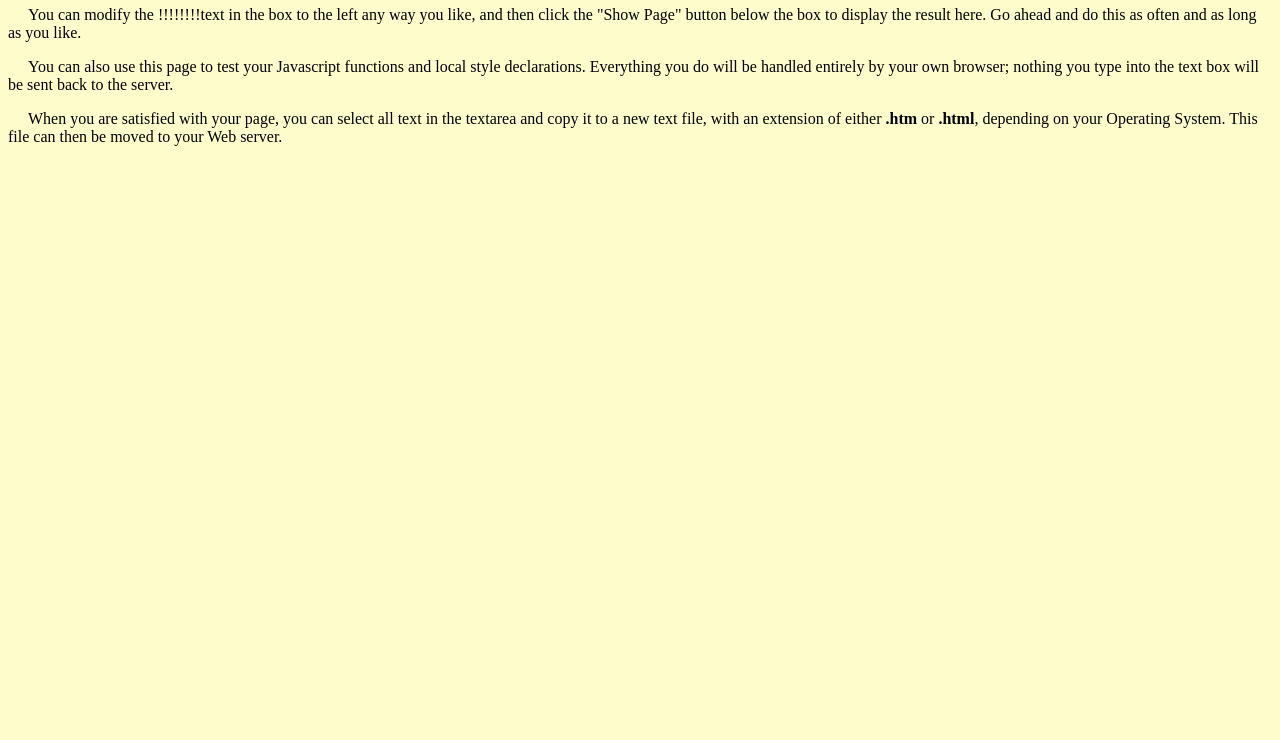
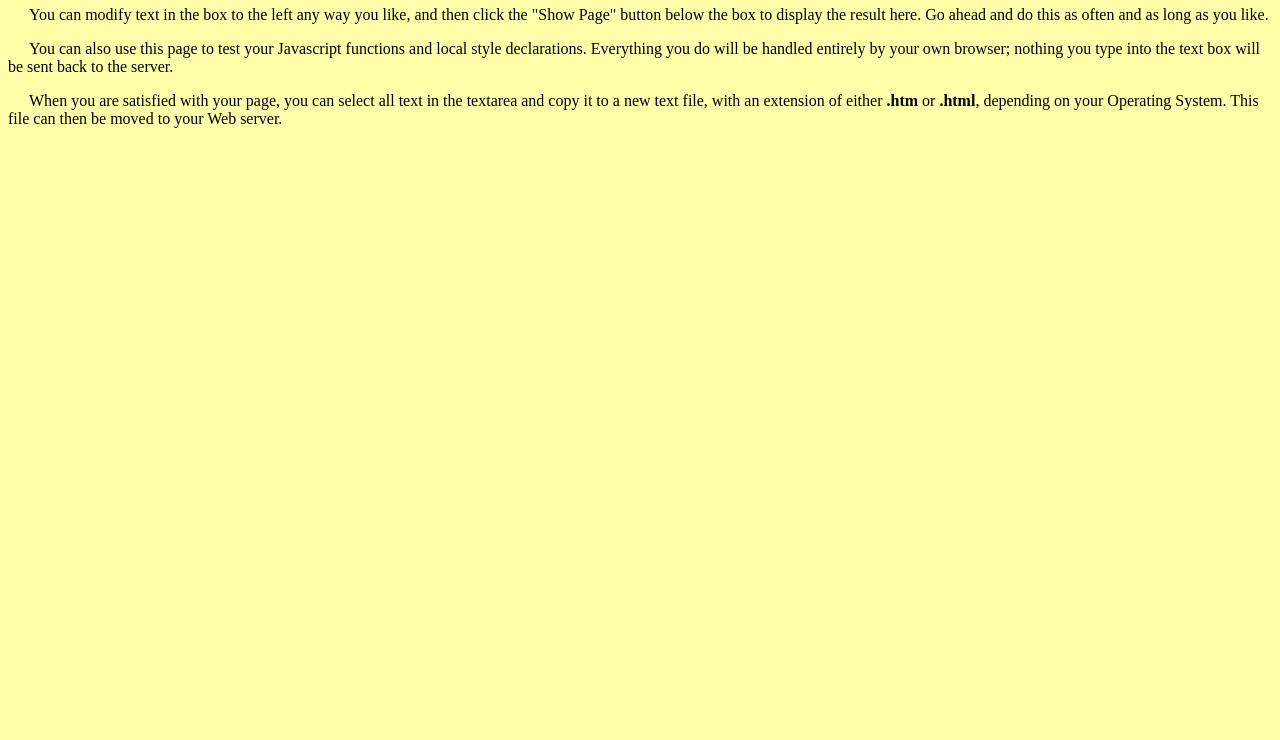
Before and after one commit to bigsem89/app-for-jenkins, a plain HTML site: page index.html in a window 1280 px wide. Shown: the part 60-800 px from the top of the page. Drawn offline with Linux system fonts and the light colour scheme.

Commit message:
change color

```diff
--- a/index.html
+++ b/index.html
@@ -7,15 +7,15 @@ h1	{text-align:center;
 	font-family:Arial, Helvetica, Sans-Serif;
 	}
 
-p	{text-indent:20px;
+p	{text-indent:21px;
 	}
 -->
 </style>
 </head>
-<body bgcolor = "#fffccc" text = "#000000">
+<body bgcolor = "#ffffaa" text = "#000000">
 <h1>Hello, World!</h1>
 
-<p>You can modify the !!!!!!!!text in the box to the left any way you like, and
+<p>You can modify text in the box to the left any way you like, and
 then click the "Show Page" button below the box to display the
 result here. Go ahead and do this as often and as long as you like.</p>
 
```
